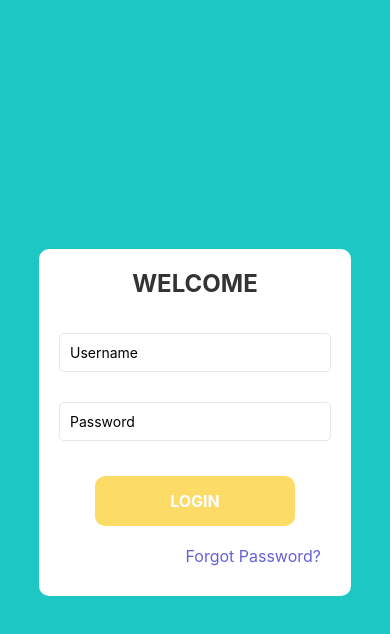
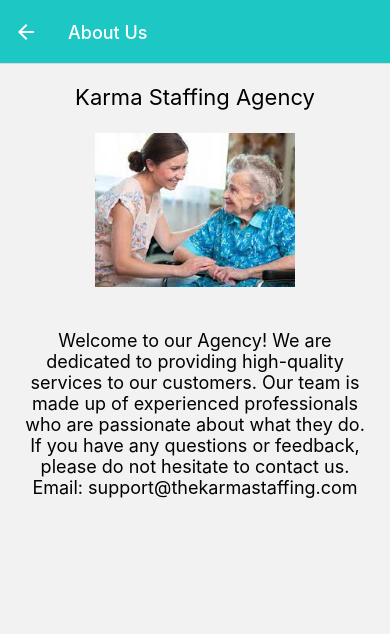
Before and after one commit to Janhavi8282/Caretaker, a React Native app: screen /AboutScreen in a window 390 px wide. Shown: the top 634 px of the page. Built offline with nearby package versions, Linux system fonts and the light colour scheme.

Commit message:
Created About screen

```diff
--- a/package.json
+++ b/package.json
@@ -27,9 +27,12 @@
     "react-native": "0.71.8",
     "react-native-animatable": "^1.3.3",
     "react-native-calendars": "^1.1300.0",
-    "react-native-gesture-handler": "^2.12.0",
+    "react-native-elements": "^3.4.3",
+    "react-native-gesture-handler": "^2.12.1",
+    "react-native-linking": "^0.0.0",
     "react-native-modal": "^13.0.1",
     "react-native-paper": "^5.9.1",
+    "react-native-reanimated": "^3.4.1",
     "react-native-safe-area-context": "4.5.0",
     "react-native-screens": "~3.20.0",
     "react-native-vector-icons": "^9.2.0",
--- a/src/components/AddButton.js
+++ b/src/components/AddButton.js
@@ -14,6 +14,7 @@ import VideoScreen from "../screens/VideoScreen";
 import NewsScreen from "../screens/NewsScreen";
 import ProfileScreen from "../screens/ProfileScreen";
 import InvoiceScreen from "../screens/InvoiceScreen";
+import AboutScreen from "../screens/AboutScreen";
 
 const AddButton = ({ opened, toggleOpened }) => {
   const animation = React.useRef(new Animated.Value(0)).current;
@@ -92,7 +93,7 @@ const AddButton = ({ opened, toggleOpened }) => {
             />
           </Animated.View>
         </TouchableOpacity>
-        <TouchableOpacity onPress={() => navigation.navigate("ProfileScreen")}>
+        <TouchableOpacity onPress={() => navigation.navigate("AboutScreen")}>
           <Animated.View
             style={[
               styles.item,
--- a/src/navigations/RootNavigator.js
+++ b/src/navigations/RootNavigator.js
@@ -20,6 +20,7 @@ import { TabContextProvider } from "../context/TabContext";
 import TimeSheetScreen from "../screens/TimeSheetScreen";
 import VideoScreen from "../screens/VideoScreen";
 import InvoiceScreen from "../screens/InvoiceScreen";
+import AboutScreen from "../screens/AboutScreen";
 import { COLORS } from "../theme/theme";
 
 const RootStack = createNativeStackNavigator();
@@ -167,6 +168,18 @@ const RootNavigator = () => {
               headerTintColor: COLORS.white,
             }}
           />
+          <RootStack.Screen
+            name="AboutScreen"
+            component={AboutScreen}
+            options={{
+              title: "About Us",
+              headerShown: true,
+              headerStyle: {
+                backgroundColor: COLORS.teal,
+              },
+              headerTintColor: COLORS.white,
+            }}
+          />
         </RootStack.Navigator>
       </NavigationContainer>
     </TabContextProvider>
--- /dev/null
+++ b/src/screens/AboutScreen.js
@@ -0,0 +1,56 @@
+import React from "react";
+import { View, Text, Image, StyleSheet, Linking } from "react-native";
+import Logo from "../../assets/loginImage.jpg";
+// import * as Linking from "react-native-linking";
+
+const AboutScreen = ({ navigation }) => {
+  const handleEmailPress = () => {
+    Linking.openURL(
+      "mailto:support@thekarmastaffing.com?subject=Feedback&body=Hi%20there,"
+    );
+  };
+
+  return (
+    <View style={styles.container}>
+      <Text style={styles.title}>Karma Staffing Agency</Text>
+      <Image
+        source={Logo}
+        style={styles.logo} //30% of the height of the window
+        resizeMode="contain"
+      />
+      <Text style={styles.text}>
+        Welcome to our Agency! We are dedicated to providing high-quality
+        services to our customers. Our team is made up of experienced
+        professionals who are passionate about what they do. If you have any
+        questions or feedback, please do not hesitate to contact us.
+      </Text>
+      <Text style={styles.text} onPress={handleEmailPress}>
+        Email: support@thekarmastaffing.com
+      </Text>
+    </View>
+  );
+};
+
+const styles = StyleSheet.create({
+  container: {
+    flex: 1,
+    alignItems: "center",
+    padding: 20,
+  },
+  logo: {
+    width: 200,
+    height: 200,
+    resizeMode: "contain",
+    marginBottom: 20,
+  },
+  text: {
+    fontSize: 18,
+    textAlign: "center",
+  },
+  title: {
+    fontSize: 22,
+    textAlign: "center",
+  },
+});
+
+export default AboutScreen;
```
Also changed, not shown: 1 other file (tests, documents, lock files or other folders).
